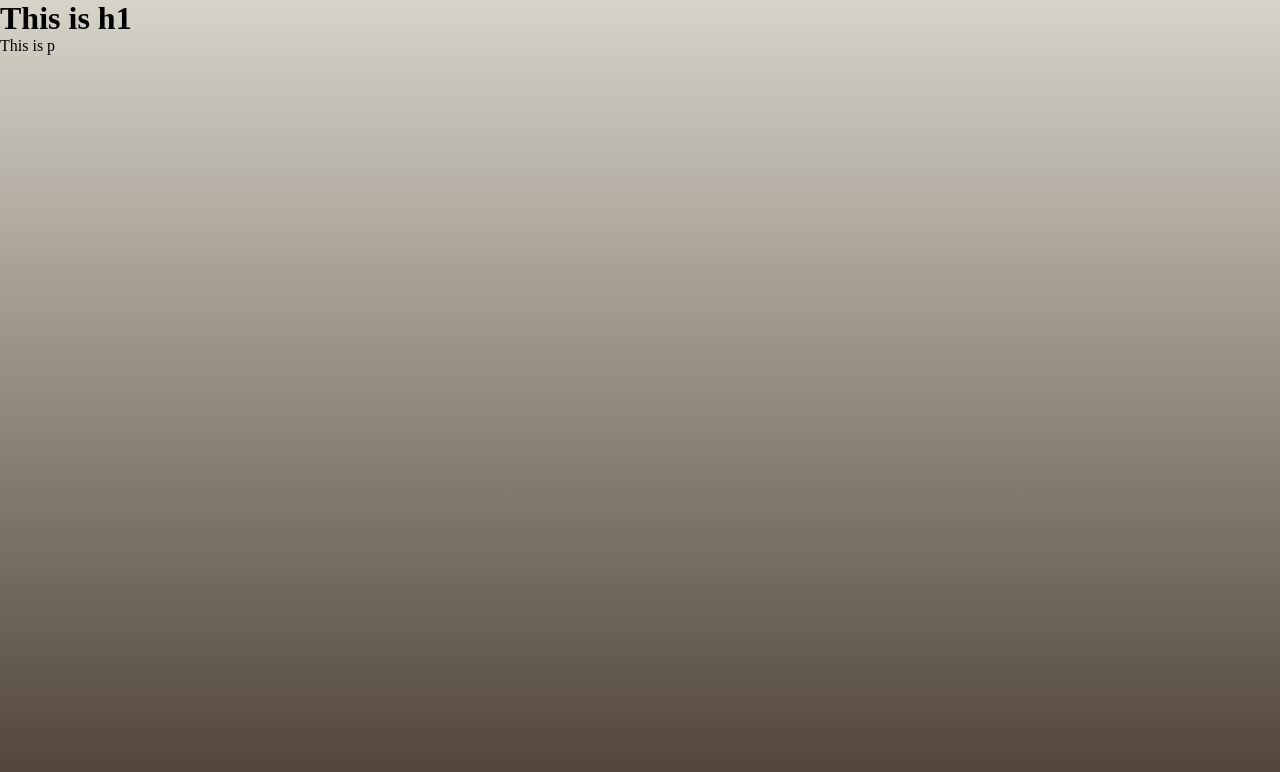
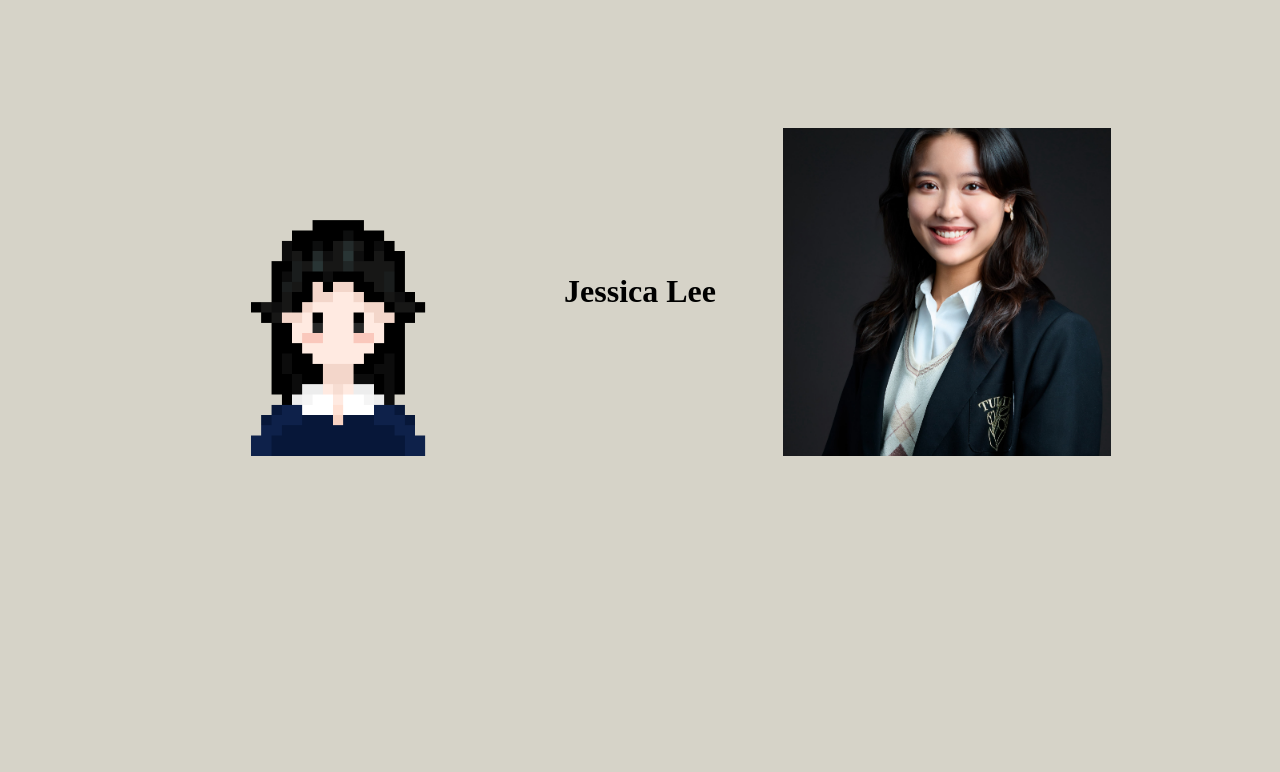
Before and after one commit to jessjiaenl/cs5356-hw3-personal-website, a plain HTML site: page index.html in a window 1280 px wide. Drawn offline with Linux system fonts and the light colour scheme; a web font is replaced by a local one.

Commit message:
feat: first attempt of landing page

```diff
--- a/assets/css/styles.css
+++ b/assets/css/styles.css
@@ -13,8 +13,8 @@
 
 body {
     /* background color */
-    /* background-color: var(--background-light); */
-    background: linear-gradient(to bottom, var(--background-light), var(--background-dark));
+    background-color: var(--background-light);
+    /* background: linear-gradient(to bottom,var(--background-light), var(--background-dark)); */
     height: 100vh;
 
     /* font */
@@ -22,3 +22,23 @@ body {
     font-weight: 400;
     font-style: normal;
 }
+
+.landing {
+    display: grid;
+    grid-template-columns: 2fr 1fr 2fr;
+    justify-items: center;
+    align-items: center;
+    padding: 10vw;
+}
+
+.image-container {
+    width: 80%;
+    aspect-ratio: 1 / 1;
+    overflow: hidden;
+}
+
+.image-container img {
+    width: 100%;
+    height: 100%;
+    object-fit: cover;
+}
--- a/index.html
+++ b/index.html
@@ -4,8 +4,17 @@
     <title>My Github Page</title>
     <link rel="stylesheet" href="assets/css/styles.css">
 </head>
+
 <body>
-    <h1>This is h1</h1>
-    <p>This is p</p>
+    <div class="landing">
+        <div class="image-container">
+            <img src="assets/images/pixelatedMe.gif" alt="pfp1">
+        </div>
+        <h1>Jessica Lee</h1>
+        <div class="image-container">
+            <img src="assets/images/linkedinPfp.JPG" alt="pfp2">
+        </div>
+    </div>
 </body>
+
 </html>
```
Also changed, not shown: assets/images/linkedinPfp.JPG (added).
